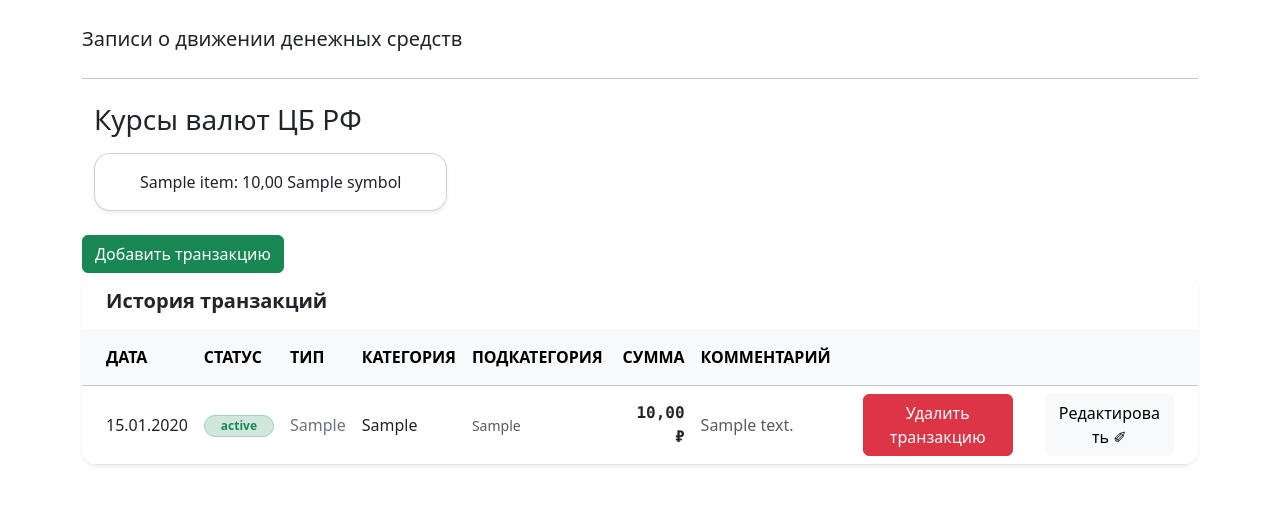
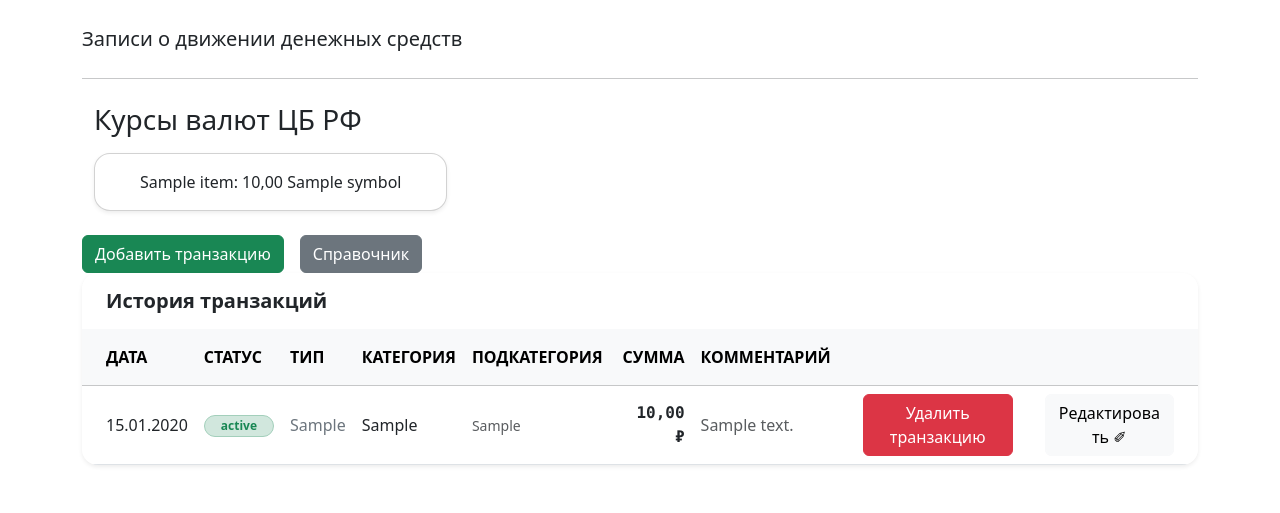
Before and after one commit to MRRomenin/DDS, a Django app: template cashflow/templates/transaction/list.html in a window 1280 px wide. Shown: the part 88-601 px from the top of the page. Run offline with Django 5.2, Linux system fonts and the light colour scheme; tables that the repository leaves empty hold one stand-in row (values such as "Sample post"); the template is opened without the code that fills it: values that come from a table or form of the project are taken from there, most other values are stand-ins (such as "Sample title", 1, 10 or a date in 2020).

Commit message:
feat(cashflow): add button to open a directory

```diff
--- a/cashflow/templates/transaction/list.html
+++ b/cashflow/templates/transaction/list.html
@@ -5,9 +5,20 @@
     <p class="lead">Записи о движении денежных средств</p>
     <hr class="my-4">
     {% include "transaction/valute.html" %}
-    <form action="{% url 'add_transaction' %}" onsubmit="return confirm('Хотите?');">
-        <button type="submit" class="btn btn-success">Добавить транзакцию</button>
-    </form>
+
+    <div class="d-flex flex-row gap-3">
+            <div>
+        <form action="{% url 'add_transaction' %}" onsubmit="return confirm('Хотите?');">
+            <button type="submit" class="btn btn-success">Добавить транзакцию</button>
+        </form>
+            </div>
+        <div>
+            <form action="{% url 'directory' %}">
+                <button type="submit" class="btn btn-secondary">Справочник</button>
+            </form>
+        </div>
+    </div>
+
     <div class="card border-0 shadow-sm rounded-4 overflow-hidden">
 
         <div class="card-header bg-white py-3 px-4 border-0 d-flex justify-content-between align-items-center">
```
